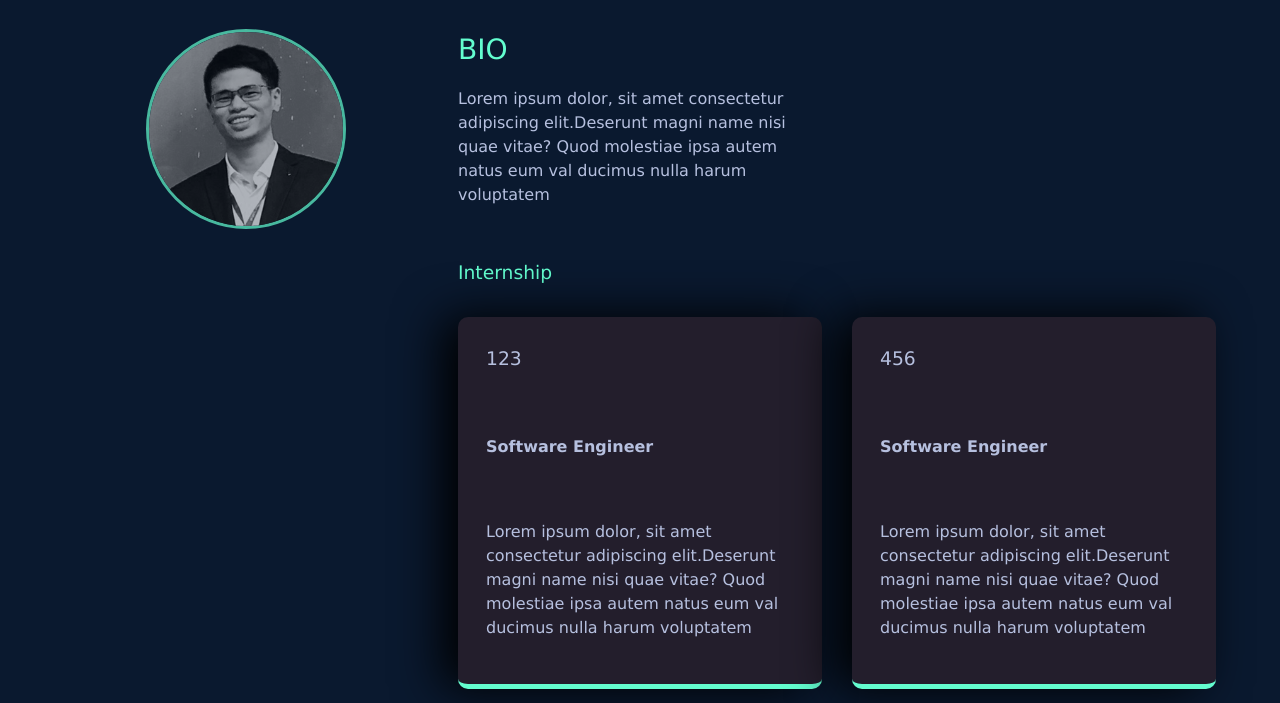
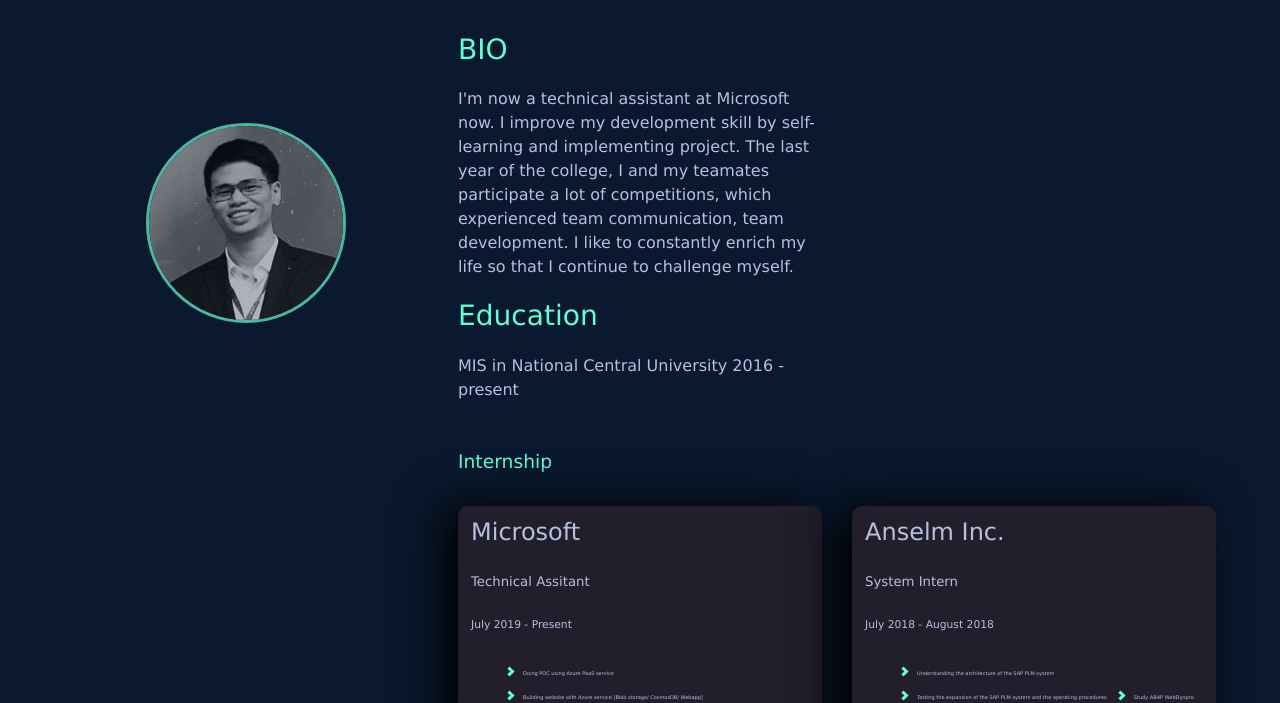
Before and after one commit to LOTINGYI/LOTINGYI.github.io, a website: page about.html in a window 1280 px wide. Shown: the part 253-956 px from the top of the page. Drawn offline with Linux system fonts and the light colour scheme.

Commit message:
Insert the real information into about page

```diff
--- a/about.html
+++ b/about.html
@@ -52,11 +52,14 @@
 
             <div class="bio">
                 <h3 class="text-secondary">BIO</h3>
-                <p>Lorem ipsum dolor, sit amet consectetur
-                    adipiscing elit.Deserunt magni name nisi
-                    quae vitae? Quod molestiae ipsa autem natus
-                    eum val ducimus nulla harum voluptatem
+                <p>I'm now a technical assistant at Microsoft now. I improve my development skill by self-learning and
+                    implementing project.
+                    The last year of the college, I and my teamates participate a lot of competitions, which experienced
+                    team communication,
+                    team development. I like to constantly enrich my life so that I continue to challenge myself.
                 </p>
+                <h3 class="text-secondary">Education</h3>
+                <p>MIS in National Central University 2016 - present</p>
             </div>
 
 
@@ -67,32 +70,39 @@
                 <h3 class="text-secondary">Internship</h3>
             </div>
             <div class="job job-1">
-                <h3>123</h3>
-                <h4>Software Engineer</h4>
-                <p>Lorem ipsum dolor, sit amet consectetur
-                    adipiscing elit.Deserunt magni name nisi
-                    quae vitae? Quod molestiae ipsa autem natus
-                    eum val ducimus nulla harum voluptatem</p>
+                <h2>Microsoft</h2>
+                <h5>Technical Assitant</h3>
+                    <h6>July 2019 - Present</h6>
+                    <ul>
+                        <li><i class="arrow right"></i>
+                            <p>Doing POC using Azure PaaS service</p>
+                        </li>
+                        <li><i class="arrow right"></i>
+                            <p>Building website with Azure service [Blob storage/ CosmosDB/ Webapp]</p>
+                        </li>
+                        <li><i class="arrow right"></i>
+                            <p>Being workshop lecturer mainly Intelligent Edge with Azure Custom Vision</p>
+                        </li>
+                    </ul>
             </div>
             <br>
             <div class="job job-2">
-                <h3>456</h3>
-                <h4>Software Engineer</h4>
-                <p>Lorem ipsum dolor, sit amet consectetur
-                    adipiscing elit.Deserunt magni name nisi
-                    quae vitae? Quod molestiae ipsa autem natus
-                    eum val ducimus nulla harum voluptatem</p>
+                <h2>Anselm Inc.</h2>
+                <h5>System Intern</h3>
+                    <h6>July 2018 - August 2018</h6>
+                    <ul>
+                        <li><i class="arrow right"></i>
+                            <p>Understanding the architecture of the SAP PLM system</p>
+                        </li>
+                        <li><i class="arrow right"></i>
+                            <p>Testing the expansion of the SAP PLM system and the operating procedures</p>
+                        </li>
+                        <li><i class="arrow right"></i>
+                            <p>Study ABAP WebDynpro</p>
+                        </li>
+                    </ul>
             </div>
             <br>
-            <!-- <div class="job job-3">
-                <h3>789</h3>
-                <h4>Software Engineer</h4>
-                <p>Lorem ipsum dolor, sit amet consectetur
-                    adipiscing elit.Deserunt magni name nisi
-                    quae vitae? Quod molestiae ipsa autem natus
-                    eum val ducimus nulla harum voluptatem </p>
-            </div> -->
-
 
         </div>
     </main>
--- a/scss/main.scss
+++ b/scss/main.scss
@@ -119,10 +119,32 @@ main {
     border-bottom: $secondary-color 5px solid;
     border-radius: 10px;
     box-shadow: -1rem 0 3rem #000;
-    h3,
-    h4,
-    p {
-      padding: 20px;
+
+    h2,
+    h5,
+    h6 {
+      padding-left: 5px;
+      font-weight: lighter;
+    }
+
+    .right {
+      transform: rotate(-45deg);
+      -webkit-transform: rotate(-45deg);
+    }
+    li {
+      display: inline-block;
+      list-style: none;
+      i {
+        border: solid $secondary-color;
+        border-width: 0 3px 3px 0;
+        display: inline-block;
+        padding: 2px;
+      }
+      p {
+        font-size: 5px;
+        display: inline;
+        padding: 5px ;
+      }
     }
   }
 }
```
Also changed, not shown: dist/css/main.css.
